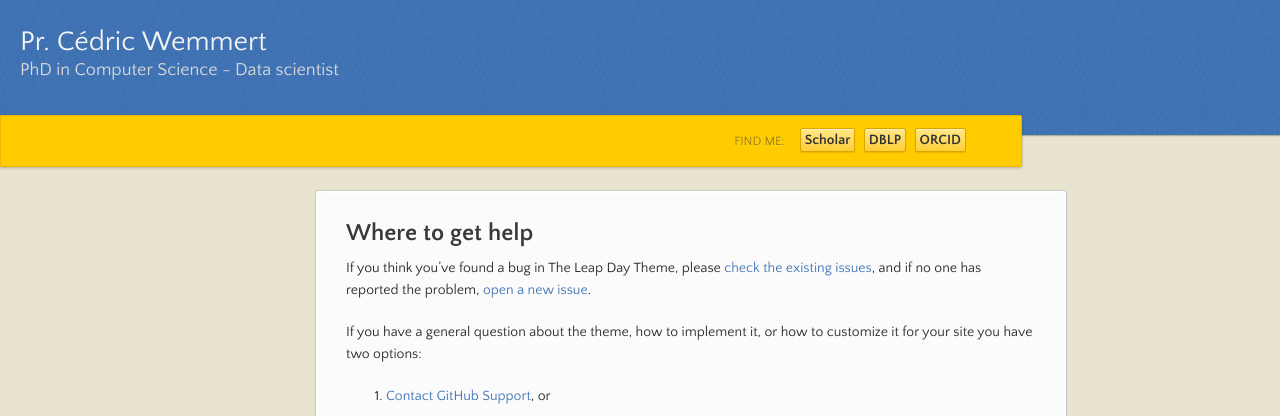
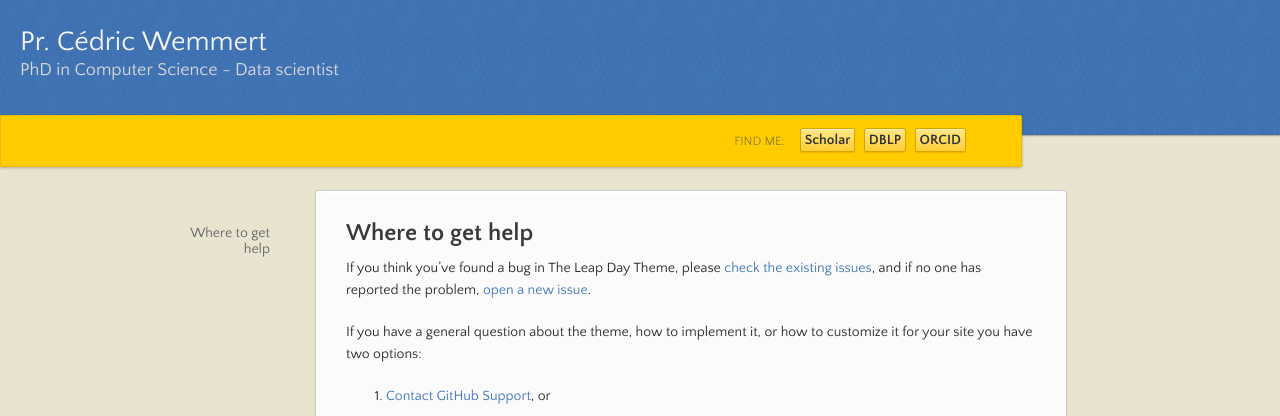
Before and after one commit to wemmertc/webpage, a Jekyll site: the page built from docs/SUPPORT.md, in a window 1280 px wide. Shown: the top 416 px of the page. Built offline with Jekyll 4.4.1, drawn with Linux system fonts in a browser that asks for light colours; our own code applies the rules of GitHub Pages for plain Markdown files.

Commit message:
publishing

```diff
--- a/_sass/jekyll-theme-leap-day.scss
+++ b/_sass/jekyll-theme-leap-day.scss
@@ -290,8 +290,8 @@ nav {
   width: 130px;
   position: fixed;
   top: 220px;
-  left:20%;
-  margin-left:-580px;
+  left:50%;
+  margin-left:-500px;
   text-align: right;
 
   ul {
```
